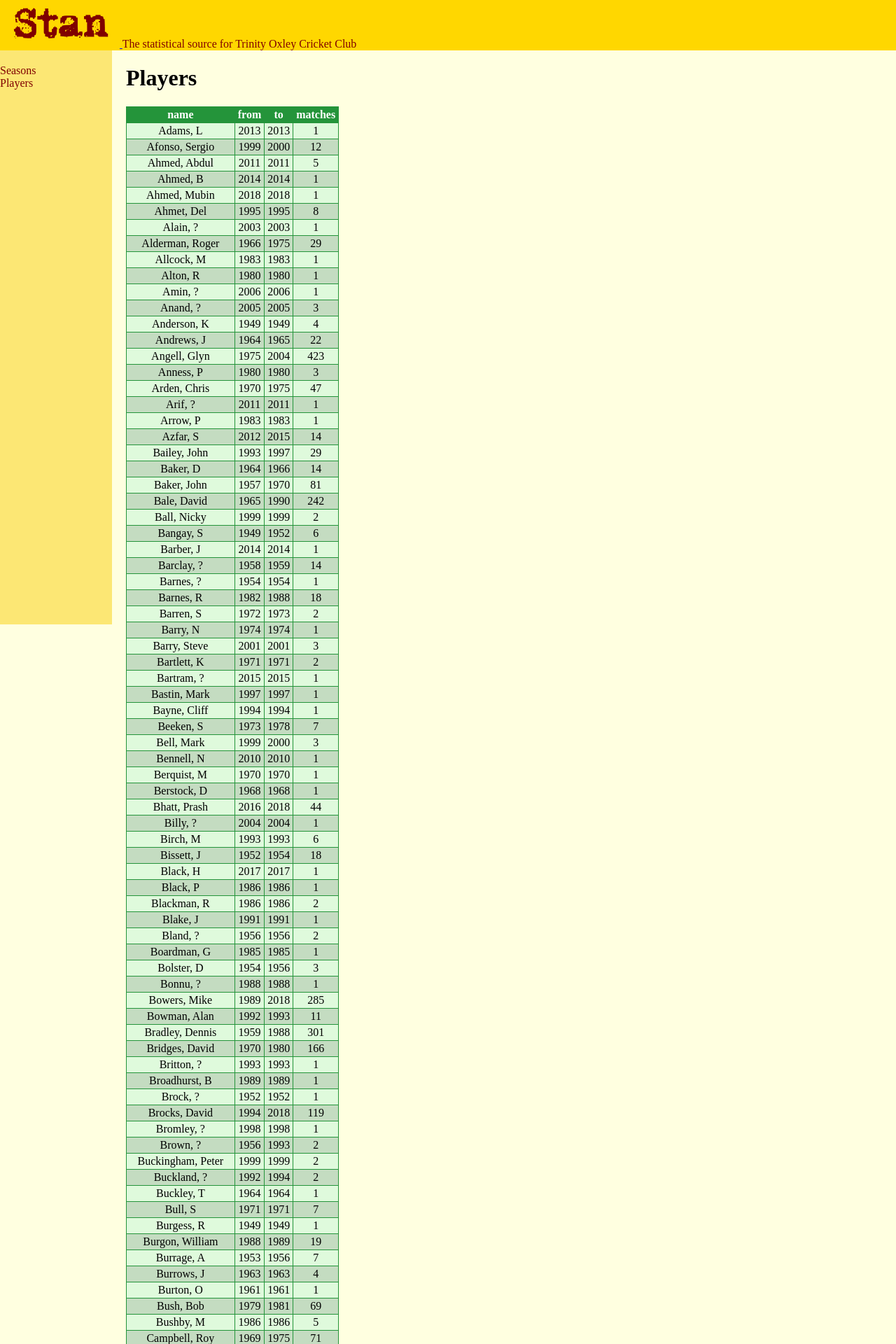
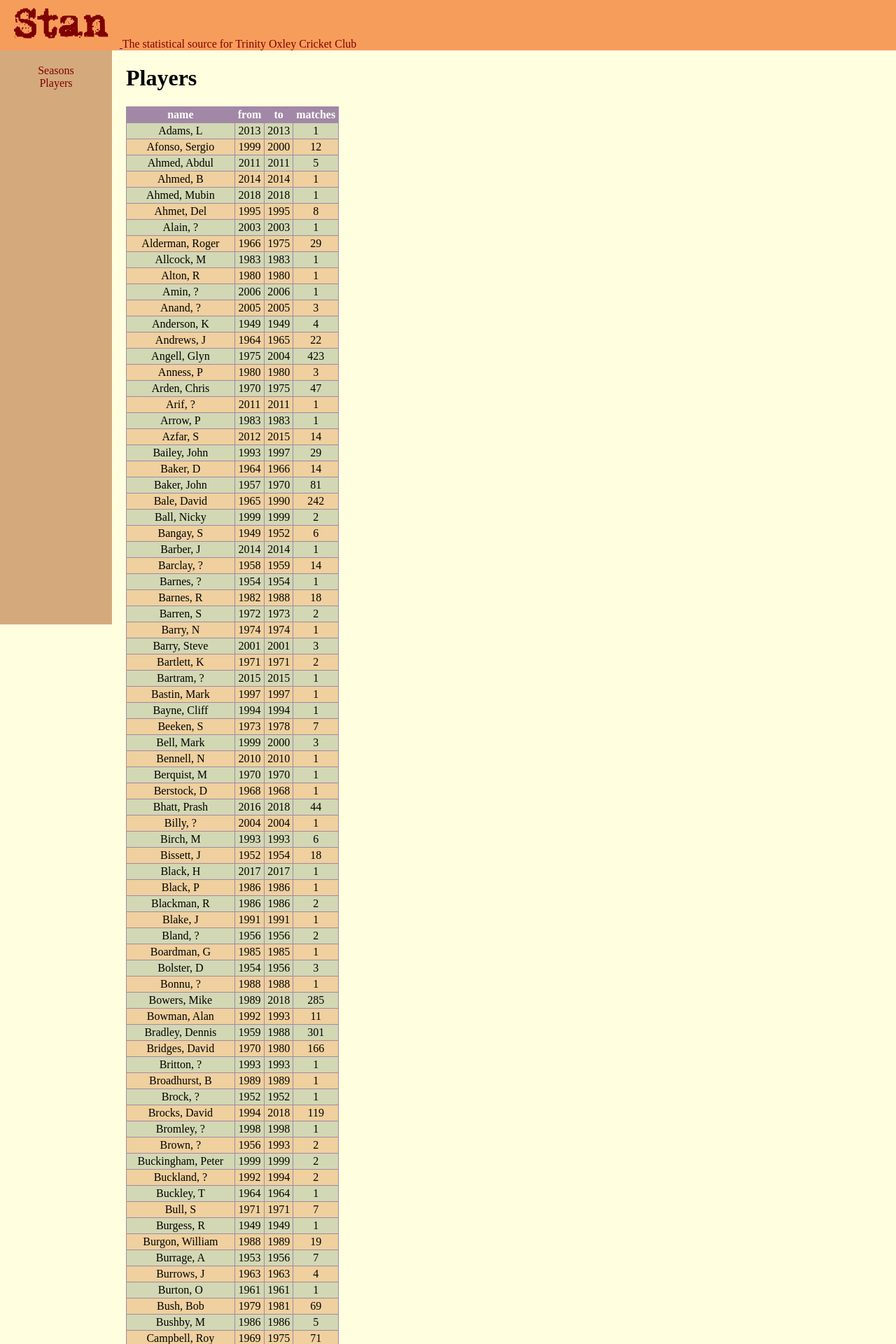
Before and after one commit to mikewoodhouse/stan, a Flask app: page /players in a window 1280 px wide. Shown: the top 1920 px of the page at 70% size. Run offline with Flask 2, Linux system fonts and the light colour scheme; data comes from the database, SQL or seed files in the repository.

Commit message:
playing with colors

```diff
--- a/app/static/main.css
+++ b/app/static/main.css
@@ -8,7 +8,7 @@ body {
     position: fixed;
     z-index: 1;
     left: 0;
-    background-color: rgb(252, 231, 116);
+    background-color: #d4aa7d;
     overflow-x: hidden;
     padding-top: 20px;
 }
@@ -18,10 +18,11 @@ body {
     text-decoration: none;
     color: maroon;
     display: block;
+    text-align: center;
 }
 
 .sidebar a:hover {
-    color: green;
+    color: #90a9b7;
 }
 
 .main {
@@ -35,31 +36,31 @@ h2 {
 
 div.app-header {
     display: block;
-    background: gold;
+    background: #f79d5c;
 }
 
 table {
-    border: 1px solid #24943A;
+    border: 1px solid #a288a6;
     border-collapse: collapse;
-    background-color: #DFFADC;
+    background-color: #d2d8b3;
     text-align: center;
 }
 
 td, th {
-    border: 1px solid #24943A;
+    border: 1px solid #a288a6;
     padding: 2px 4px;
 }
 
 tr:nth-child(even) {
-    background: #C4DCC1;
+    background: #efd09e;
 }
 
 thead {
-    background: #24943A;
+    background: #a288a6;
     color: white;
     font-weight: bold;
     text-align: center;
-    border-left: 1px solid #24943A;
+    border-left: 1px solid #a288a6;
 }
 
 td.number {
```
